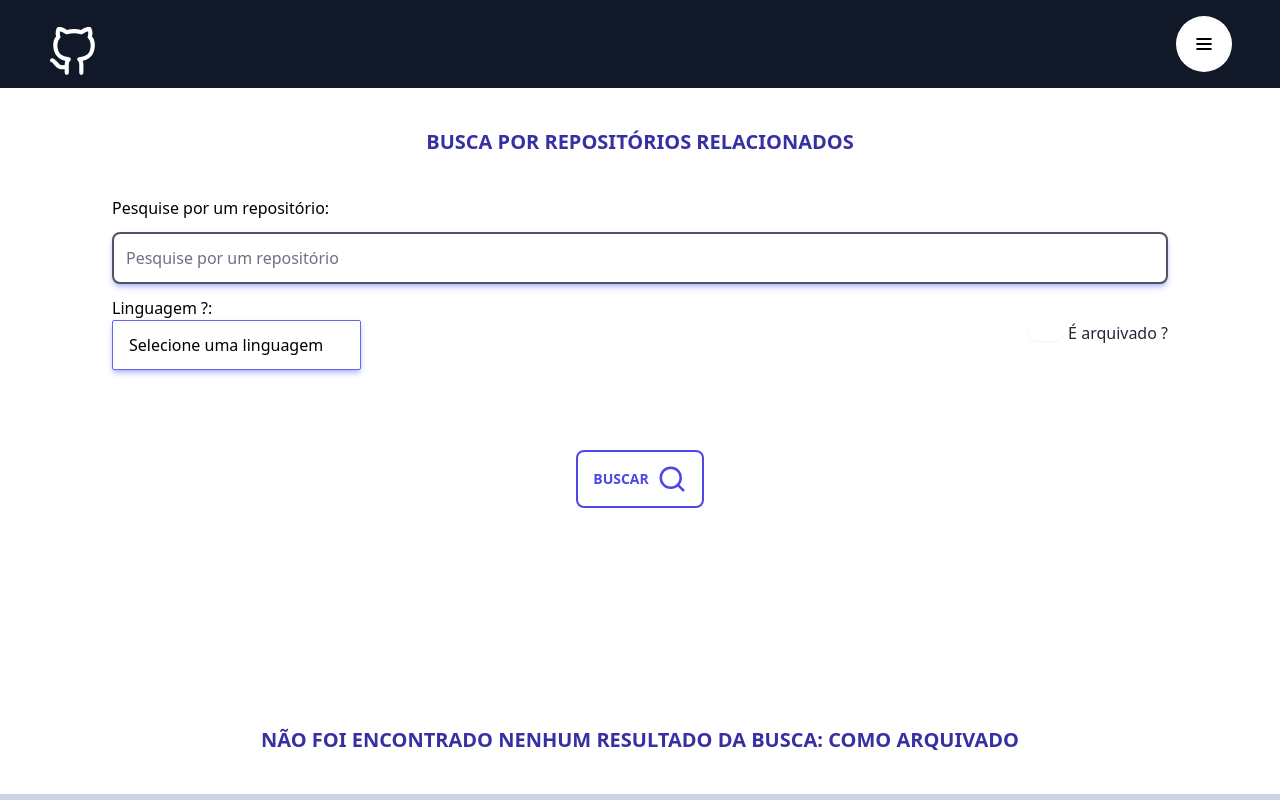
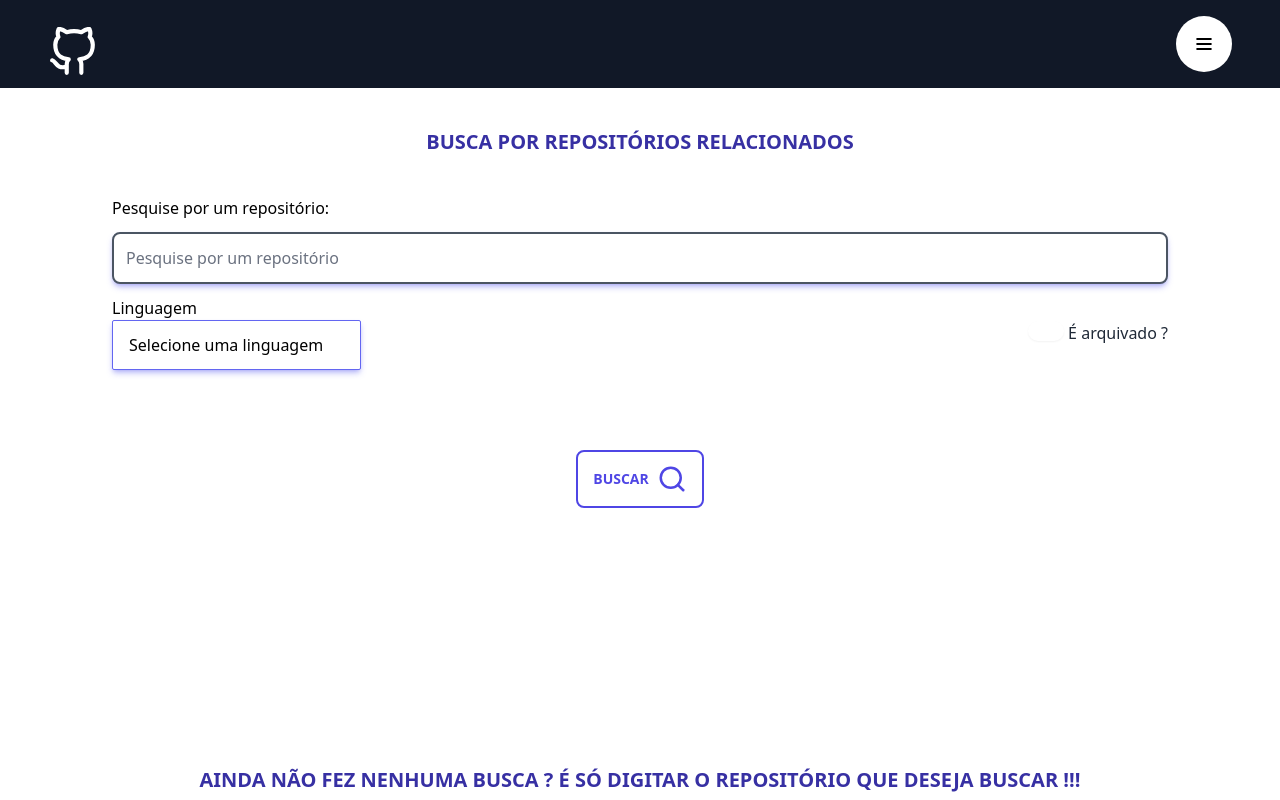
Before and after one commit to Gabriel4420/github-searchings, a React (Vite) app: page / in a window 1280 px wide. Shown: the top 800 px of the page. Built offline with nearby package versions, Linux system fonts and the light colour scheme; what tw-elements would draw is missing.

Commit message:
finishing

```diff
--- a/src/components/Mols/Alerts/index.tsx
+++ /dev/null
@@ -1,20 +0,0 @@
-const Alerts = (responseRepo: any, checked: any, repoName: string) => {
-    return (<>{responseRepo?.length > 0 ? (
-        <h1 className="font-sans text-center uppercase w-full font-semibold text-indigo-800 lg:text-xl md:text-lg sm:text-[8px] p-10">
-            Resultado da busca: {repoName}
-        </h1>
-    ) : checked ? (
-        <h1 className="font-sans text-center uppercase w-full font-semibold text-indigo-800 lg:text-xl md:text-lg sm:text-[8px] p-10">
-            Não foi encontrado nenhum resultado da busca: {repoName} como
-            arquivado
-        </h1>
-    ) : (
-        <h1 className="font-sans text-center uppercase w-full font-semibold text-indigo-800 lg:text-xl md:text-lg sm:text-[8px] p-20">
-            Ainda não fez nenhuma busca ? É só digitar o repositório que deseja
-            buscar !!!
-        </h1>
-    )
-    }</>)
-}
-
-export default Alerts
--- a/src/pages/searchByRelated/index.tsx
+++ b/src/pages/searchByRelated/index.tsx
@@ -5,7 +5,7 @@ import { useGetOneRepo } from '../../hooks/useGetOneRepo'
 import { useMediaQuery } from 'react-responsive'
 import { langs } from '../../helpers/langs'
 import ListResponse from '../../components/Mols/ListResponse'
-import Alerts from '../../components/Mols/Alerts'
+
 export function SearchByRelated() {
   const [username, setUserName] = useState('')
   const [language, setLanguage] = useState<String | undefined>()
@@ -55,10 +55,11 @@ export function SearchByRelated() {
 
           <div className="flex items-center justify-between pb-20 relative w-full">
             <div className="flex flex-col">
-              <label htmlFor="">Linguagem?:</label>
+              <label htmlFor="">Linguagem</label>
               <select
                 className="block appearance-none mr-1 w-full bg-white rounded-sm pl-4 py-3 pr-8 cursor-pointer focus:outline-none border  border-indigo-500 hover:border-indigo-700 shadow-md shadow-indigo-500/40"
                 onChange={selectChange}
+                required
               >
                 <option> Selecione uma linguagem</option>
                 {langs.map((item: any, index: number) => {
@@ -129,7 +130,7 @@ export function SearchByRelated() {
 
           <div className="flex items-center justify-between pb-20 relative w-full">
             <div className="flex flex-col">
-              <label htmlFor="">Linguagem ?:</label>
+              <label htmlFor="">Linguagem</label>
               <select
                 className="block appearance-none mr-1 w-full bg-white rounded-sm pl-4 py-3 pr-8 cursor-pointer focus:outline-none border  border-indigo-500 hover:border-indigo-700 shadow-md shadow-indigo-500/40"
                 onChange={selectChange}
@@ -181,9 +182,26 @@ export function SearchByRelated() {
         </form>
       )}
 
-      <Alerts responseRepo={responseRepo} checked={checked} repoName={repoName} />
+
+      {responseRepo?.length > 0 ? (
+        <h1 className="font-sans text-center uppercase w-full font-semibold text-indigo-800 lg:text-xl md:text-lg sm:text-[8px] p-10">
+          Resultado da busca: {repoName}
+        </h1>
+      ) : checked ? (
+        <h1 className="font-sans text-center uppercase w-full font-semibold text-indigo-800 lg:text-xl md:text-lg sm:text-[8px] p-10">
+          Não foi encontrado nenhum resultado da busca: {repoName} como
+          arquivado
+        </h1>
+      ) : (
+        <h1 className="font-sans text-center uppercase w-full font-semibold text-indigo-800 lg:text-xl md:text-lg sm:text-[8px] p-20">
+          Ainda não fez nenhuma busca ? É só digitar o repositório que deseja
+          buscar !!!
+        </h1>
+      )}
 
       {responseRepo?.length > 0 && <ListResponse responseRepo={responseRepo} />}
+
+
       <Footer />
     </>
   )
```
